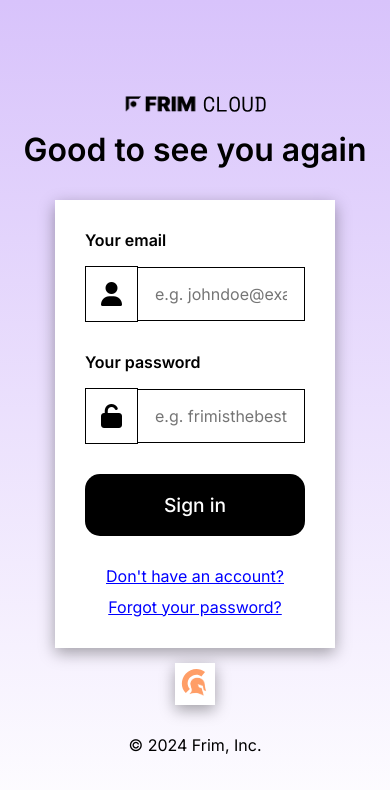
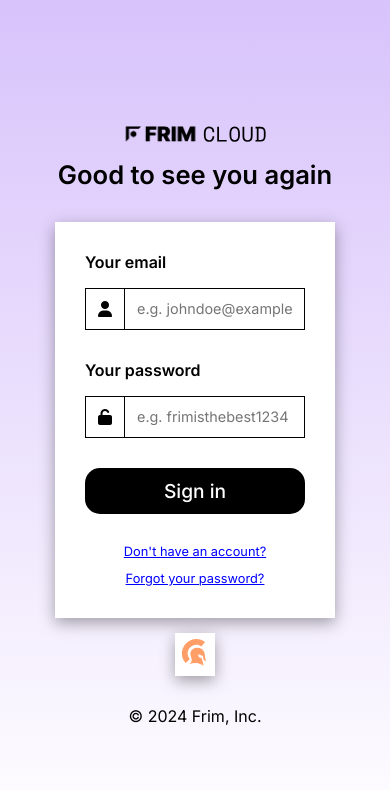
Before and after one commit to fconiglione/frim, a React (Create React App) app in the folder Client/: page /login in a window 390 px wide. Shown: the top 790 px of the page. Built offline with nearby package versions, Linux system fonts and the light colour scheme; a web font is replaced by a local one.

Commit message:
added responsiveness to login

```diff
--- a/Client/src/assets/styles/App.css
+++ b/Client/src/assets/styles/App.css
@@ -268,7 +268,7 @@
 .submit-btn {
     border-radius: 15px;
     font-size: 1.2em;
-    padding: 20px 0;
+    padding: 12px 0;
     cursor: pointer;
     font-weight: 500;
     color: #ffffff;
--- a/Client/src/assets/styles/index.css
+++ b/Client/src/assets/styles/index.css
@@ -1782,7 +1782,7 @@
     margin: -50px -30px;
 }
 .login-title h1 {
-    font-size: 2em;
+    font-size: 1.6em;
     font-weight: 500;
     margin: 0;
     font-weight: 600;
@@ -1808,19 +1808,22 @@
     .login-form form {
         width: 350px;
     }
+    .login-form-nav a {
+        font-size: 0.8em;
+    }
+}
+@media screen and (max-width: 500px) {
+    .login-form form {
+        width: 280px;
+    }
+    .login-form {
+        padding: 30px;
+    }
     .login-form-nav {
         flex-direction: column !important;
         gap: 10px;
     }
 }
-@media screen and (max-width: 500px) {
-    .login-form form {
-        width: 280px;
-    }
-    .login-form {
-        padding: 30px;
-    }
-}
 @media screen and (max-width: 400px) {
     .login-form form {
         width: 220px;
@@ -1839,11 +1842,12 @@
 }
 .login-form form fieldset input {
     width: 100%;
-    padding: 17px;
-    border-top: 1px solid #000000;
-    border-bottom: 1px solid #000000;
-    border-left: none;
-    border-right: 1px solid #000000;
+    padding: 12px;
+    border-right: none;
+    border-top: none;
+    border-bottom: none;
+    font-size: 0.9em;
+    border-left: 1px solid #000000;
 }
 .login-form form fieldset input:focus {
     outline: none;
@@ -1853,12 +1857,12 @@
     align-items: center;
     justify-content: center;
     flex-direction: row;
+    border: 1px solid #000000;
 }
 .login-input i {
-    font-size: 1.5em;
+    font-size: 1em;
     color: #000000;
-    padding: 15px;
-    border: 1px solid #000000;
+    padding: 12px;
 }
 .login-form-nav {
     display: flex;
```
